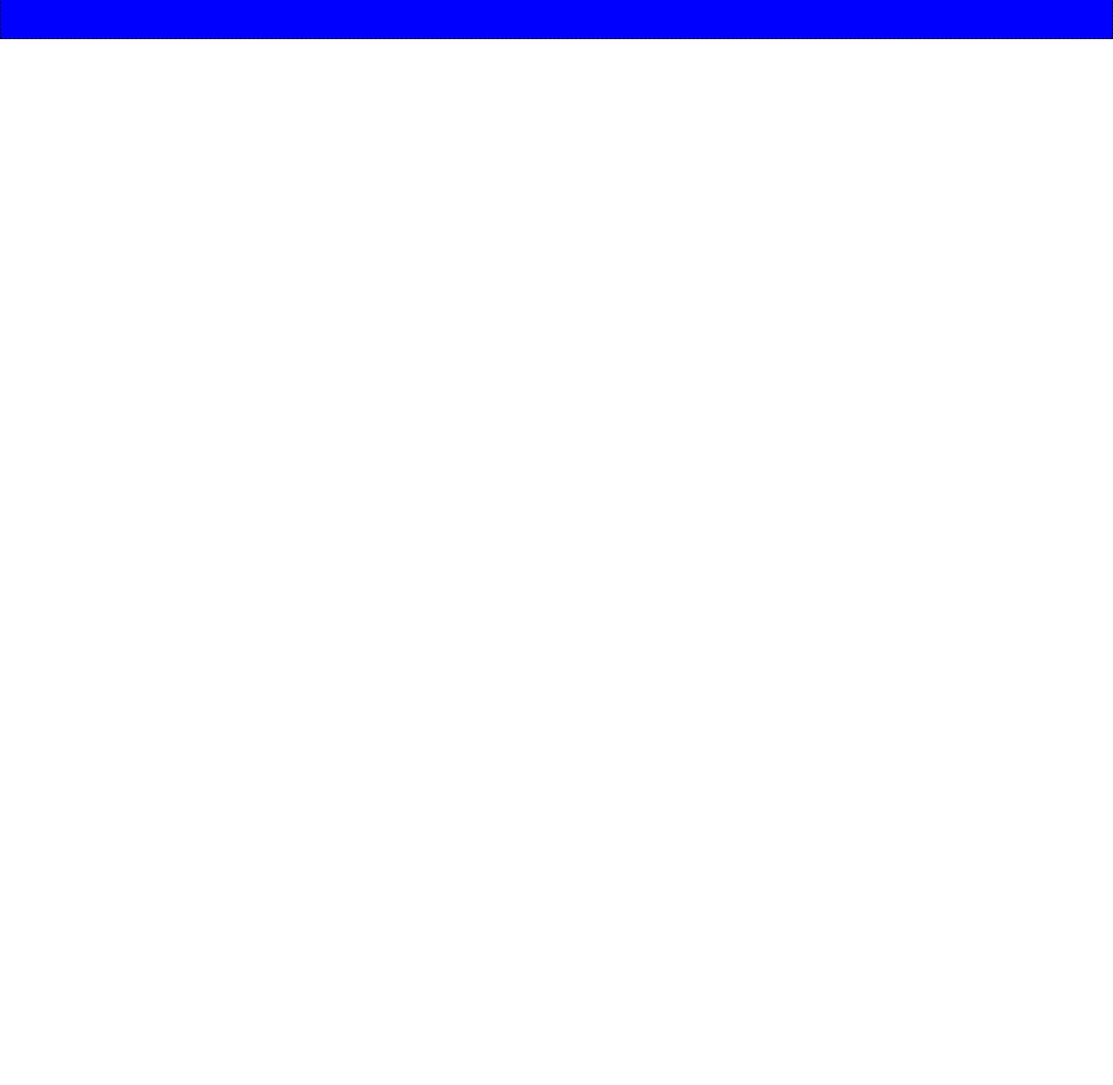
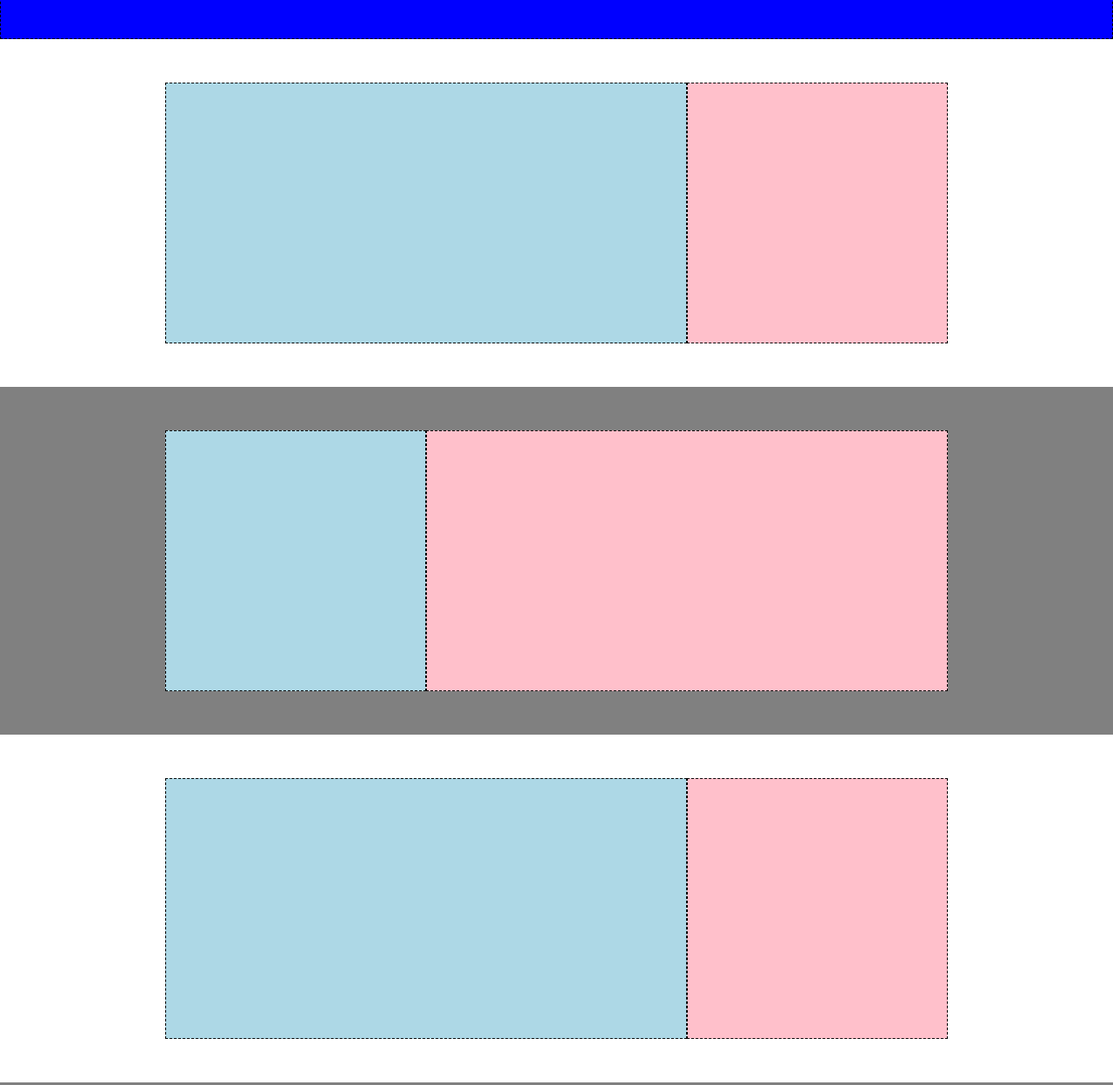
Before and after one commit to TheBloodShadow-py/htmlcss-struttura-discord, a plain HTML site: page index.html in a window 1280 px wide. Shown: the part 415-1663 px from the top of the page at 87% size. Before the commit the page ends 800 px from the top, so only its background shows below. Drawn offline with Linux system fonts and the light colour scheme.

Commit message:
ADD - sections

```diff
--- a/css/main.css
+++ b/css/main.css
@@ -25,6 +25,10 @@ ol {
 
 .bg-aqua {
   background-color: aqua;
+}
+
+.bg-gray {
+  background-color: gray;
 }
 
 .bg-pink {
@@ -68,6 +72,21 @@ ol {
   padding: 8px;
 }
 
+.row-8 {
+  flex-basis: calc(100% / 12 * 8);
+  height: 300px;
+}
+
+.row-4 {
+  flex-basis: calc(100% / 12 * 4);
+  height: 300px;
+}
+
+.row-12 {
+  flex-basis: calc(100% / 12 * 12);
+  height: 600px;
+}
+
 /* HEADER */
 
 header {
@@ -91,3 +110,15 @@ header {
   height: 300px;
   flex-basis: 600px;
 }
+
+.section-container {
+  height: 400px;
+  justify-content: center;
+  align-items: center;
+}
+
+.big-section-container {
+  height: 800px;
+  justify-content: center;
+  align-items: center;
+}
--- a/index.html
+++ b/index.html
@@ -25,10 +25,37 @@
     </header>
     <!-- MAIN CONTENT -->
     <main>
-        <div class="hero-container bg-blue border-dashed flex">
-            <section class="hero-content bg-pink border-dashed">
-            </section>
+      <section class="hero-container bg-blue border-dashed flex">
+        <div class="hero-content bg-pink border-dashed"></div>
+      </section>
+      <div>
+        <div class="container">
+          <section class="flex section-container">
+            <div class="bg-lightblue row-8 border-dashed"></div>
+            <div class="bg-pink row-4 border-dashed"></div>
+          </section>
         </div>
+      </div>
+      <div class="bg-gray">
+        <div class="container">
+          <section class="flex section-container">
+            <div class="bg-lightblue row-4 border-dashed"></div>
+            <div class="bg-pink row-8 border-dashed"></div>
+          </section>
+        </div>
+      </div>
+      <div>
+        <div class="container">
+          <section class="flex section-container">
+            <div class="bg-lightblue row-8 border-dashed"></div>
+            <div class="bg-pink row-4 border-dashed"></div>
+          </section>
+        </div>
+      </div>
+      <div class="bg-gray">
+        <section class="big-section-container container flex">
+          <div class="bg-green border-dashed row-12"></div>
+        </section>
       </div>
     </main>
     <footer></footer>
```
